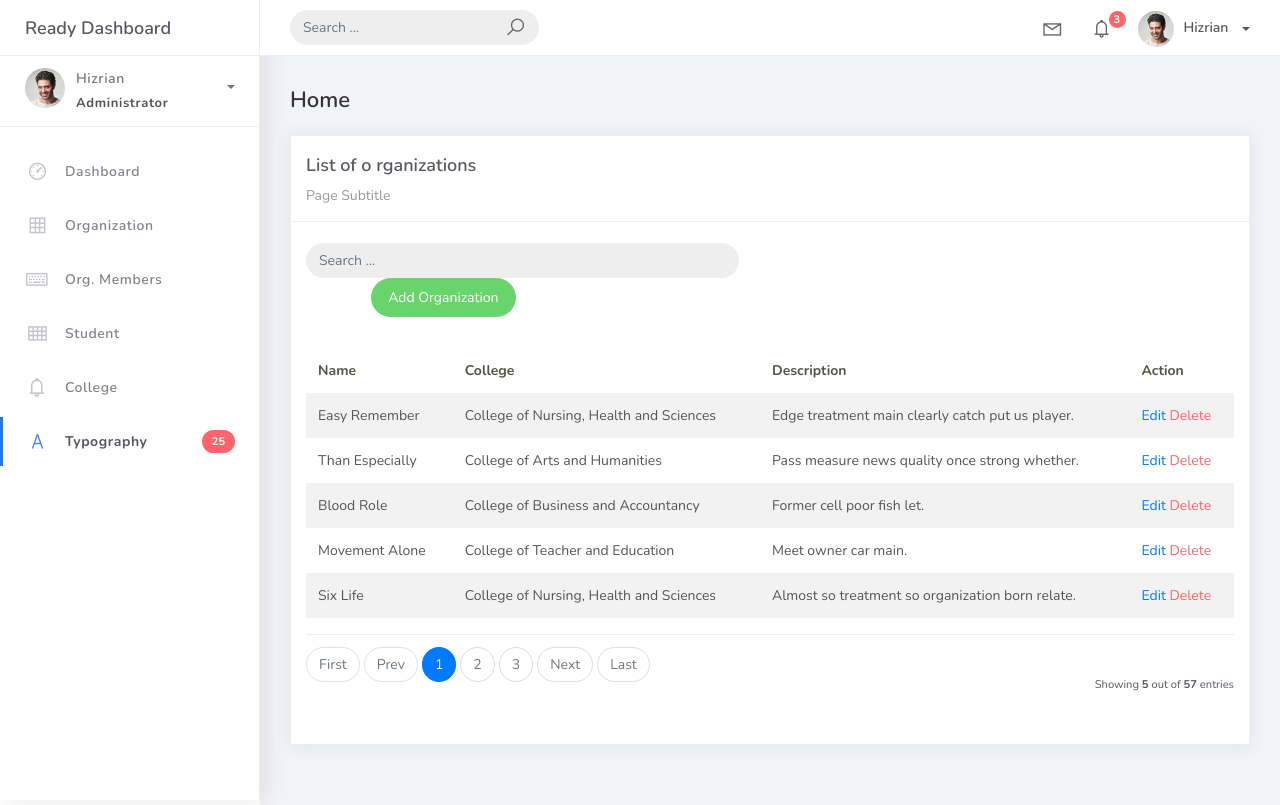
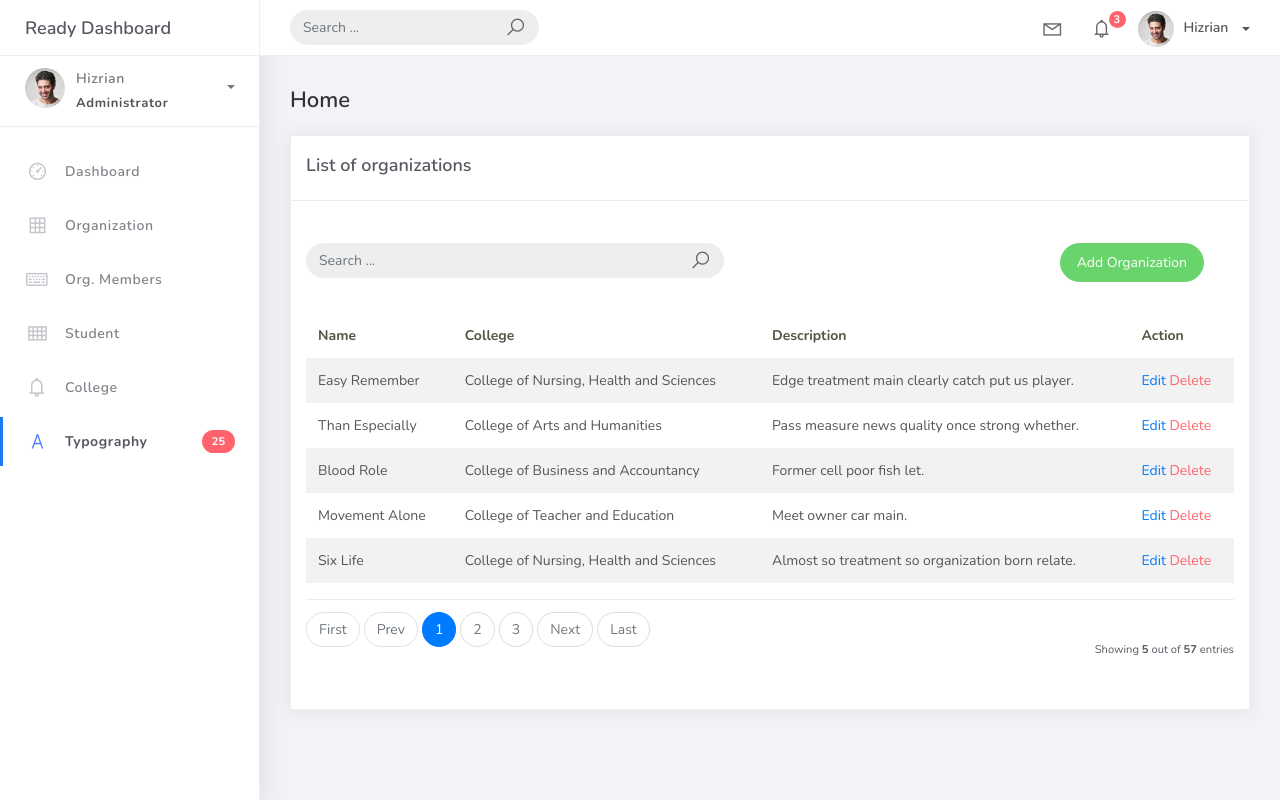
Before and after one commit to josephbaria24/PSUsphere, a Django app: page /organization_list in a window 1280 px wide. Run offline with Django 4.2, Linux system fonts and the light colour scheme; data comes from the database, SQL or seed files in the repository; some libraries are stand-ins or nearby versions.

Commit message:
fixed add button alignment

```diff
--- a/projectsite/templates/org_list.html
+++ b/projectsite/templates/org_list.html
@@ -6,27 +6,30 @@
       <div class="col-md-12">
         <div class="card">
          <div class="card-header">
-           <div class="card-title">List of o rganizations</div>
-           <div class="card-category">Page Subtitle</div>
+           <div class="card-title">List of organizations</div>
+           <div class="card-category"></div>
         </div>
         <br />
 
-        <div clas="col-md-12 row">
+        <div class="col-md-12 row">
             <div class="col-md-6">
+                <br/>
               <form class="navbar-left navbar-form nav-search mr-md-3" action="{% url 'organization-list' %}">
                 <div class="input-group">
                   <input type="text" placeholder="Search ..." class="form-control" name="q" />
                   <div class="input-group-append">
                     <span class="input-group-text">
-                            <i clas="la la-search search-icon"></i>
+                      <i class="la la-search search-icon"></i>
                     </span>
                   </div>
                 </div>
               </form>
+            </div>
+
             <div class="col-md-6">
               <div class="pull-right">
+                <br/>
                 <a href="{% url 'organization-add' %}" class="btn btn-success btn-rounded">Add Organization</a>
-                    </div>
               </div>
             </div>
           </div>
```
Lines whose indentation alone changed are shown as unchanged.
